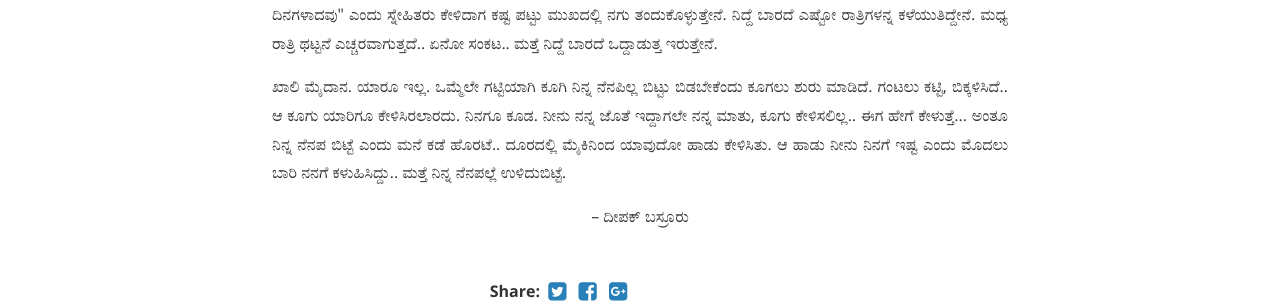
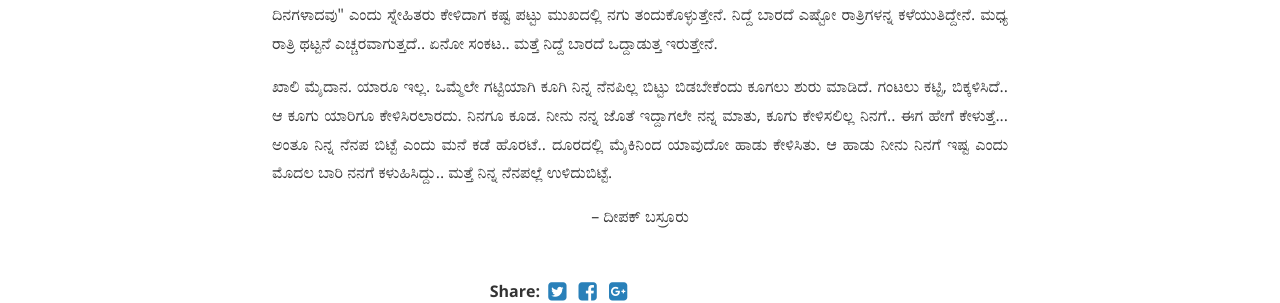
Before and after one commit to bencentra/centrarium, a Jekyll site: the page built from _posts/2020-04-05-avalillada-haadi.markdown, in a window 1280 px wide. Shown: the part 1364-1667 px from the top of the page. Built offline with Jekyll 4.4.1, drawn with Linux system fonts in a browser that asks for light colours; nearby versions of some CDN libraries; comment, search, counter and statistics services are not loaded; a style sheet for code colours, icons or effects is not loaded.

Commit message:
Update 2020-04-05-avalillada-haadi.markdown

```diff
--- a/_posts/2020-04-05-avalillada-haadi.markdown
+++ b/_posts/2020-04-05-avalillada-haadi.markdown
@@ -22,6 +22,6 @@ description: "ಅಂದು ಇಬ್ಬರೂ ಬೈಕಿನಲ್ಲಿ ಟ್
 
 <p align ="justify"> ಎಲ್ಲಾ ಮರಿಯಬೇಕು ಎಂದು ಗಾಡಿ ತೆಗೆದುಕೊಂಡು ಹೊರಟೆ. ದಾರಿ, ಮೈಲಿಗಲ್ಲು ಎಲ್ಲ ನಿನ್ನನ್ನೇ ನೆನಪು ಮಾಡ ತೊಡಗಿದವು. ಜಾಗ ಬಿಟ್ಟು ಬೇರೆ ಕಡೆ ಹೋಗಬಹುದು, ನೆನಪನ್ನು ಎಲ್ಲಿ ಬಿಡುವುದು. ಸ್ನೇಹಿತರ ಗುಂಪಿನಲ್ಲಿ ಇದ್ದರೂ ನನ್ನ ಜಗದಲ್ಲೇ ನಾನು ಇರುತ್ತೇನೆ. "ನೀನು ಮನಸಾರೆ ನಗದೆ ಎಷ್ಟು ದಿನಗಳಾದವು" ಎಂದು ಸ್ನೇಹಿತರು ಕೇಳಿದಾಗ ಕಷ್ಟ ಪಟ್ಟು ಮುಖದಲ್ಲಿ ನಗು ತಂದುಕೊಳ್ಳುತ್ತೇನೆ. ನಿದ್ದೆ ಬಾರದೆ ಎಷ್ಟೋ ರಾತ್ರಿಗಳನ್ನ ಕಳೆಯುತಿದ್ದೇನೆ. ಮಧ್ಯ ರಾತ್ರಿ ಥಟ್ಟನೆ ಎಚ್ಚರವಾಗುತ್ತದೆ.. ಏನೋ ಸಂಕಟ.. ಮತ್ತೆ ನಿದ್ದೆ ಬಾರದೆ ಒದ್ದಾಡುತ್ತ ಇರುತ್ತೇನೆ. </p>
 
-<p align ="justify"> ಖಾಲಿ ಮೈದಾನ. ಯಾರೂ ಇಲ್ಲ. ಒಮ್ಮೆಲೇ ಗಟ್ಟಿಯಾಗಿ ಕೂಗಿ ನಿನ್ನ ನೆನಪಿಲ್ಲ ಬಿಟ್ಟು ಬಿಡಬೇಕೆಂದು ಕೂಗಲು ಶುರು ಮಾಡಿದೆ. ಗಂಟಲು ಕಟ್ಟಿ, ಬಿಕ್ಕಳಿಸಿದೆ.. ಆ ಕೂಗು ಯಾರಿಗೂ ಕೇಳಿಸಿರಲಾರದು. ನಿನಗೂ ಕೂಡ. ನೀನು ನನ್ನ ಜೊತೆ ಇದ್ದಾಗಲೇ ನನ್ನ ಮಾತು, ಕೂಗು ಕೇಳಿಸಲಿಲ್ಲ.. ಈಗ ಹೇಗೆ ಕೇಳುತ್ತೆ... ಅಂತೂ ನಿನ್ನ ನೆನಪ ಬಿಟ್ಟೆ ಎಂದು ಮನೆ ಕಡೆ ಹೊರಟೆ.. ದೂರದಲ್ಲಿ ಮೈಕಿನಿಂದ ಯಾವುದೋ ಹಾಡು ಕೇಳಿಸಿತು. ಆ ಹಾಡು ನೀನು ನಿನಗೆ ಇಷ್ಟ ಎಂದು ಮೊದಲು ಬಾರಿ ನನಗೆ ಕಳುಹಿಸಿದ್ದು.. ಮತ್ತೆ ನಿನ್ನ ನೆನಪಲ್ಲೆ ಉಳಿದುಬಿಟ್ಟೆ. </p>
+<p align ="justify"> ಖಾಲಿ ಮೈದಾನ. ಯಾರೂ ಇಲ್ಲ. ಒಮ್ಮೆಲೇ ಗಟ್ಟಿಯಾಗಿ ಕೂಗಿ ನಿನ್ನ ನೆನಪಿಲ್ಲ ಬಿಟ್ಟು ಬಿಡಬೇಕೆಂದು ಕೂಗಲು ಶುರು ಮಾಡಿದೆ. ಗಂಟಲು ಕಟ್ಟಿ, ಬಿಕ್ಕಳಿಸಿದೆ.. ಆ ಕೂಗು ಯಾರಿಗೂ ಕೇಳಿಸಿರಲಾರದು. ನಿನಗೂ ಕೂಡ. ನೀನು ನನ್ನ ಜೊತೆ ಇದ್ದಾಗಲೇ ನನ್ನ ಮಾತು, ಕೂಗು ಕೇಳಿಸಲಿಲ್ಲ ನಿನಗೆ.. ಈಗ ಹೇಗೆ ಕೇಳುತ್ತೆ... ಅಂತೂ ನಿನ್ನ ನೆನಪ ಬಿಟ್ಟೆ ಎಂದು ಮನೆ ಕಡೆ ಹೊರಟೆ.. ದೂರದಲ್ಲಿ ಮೈಕಿನಿಂದ ಯಾವುದೋ ಹಾಡು ಕೇಳಿಸಿತು. ಆ ಹಾಡು ನೀನು ನಿನಗೆ ಇಷ್ಟ ಎಂದು ಮೊದಲ ಬಾರಿ ನನಗೆ ಕಳುಹಿಸಿದ್ದು.. ಮತ್ತೆ ನಿನ್ನ ನೆನಪಲ್ಲೆ ಉಳಿದುಬಿಟ್ಟೆ. </p>
 
 <p align="center"> – ದೀಪಕ್ ಬಸ್ರೂರು </p>
```
